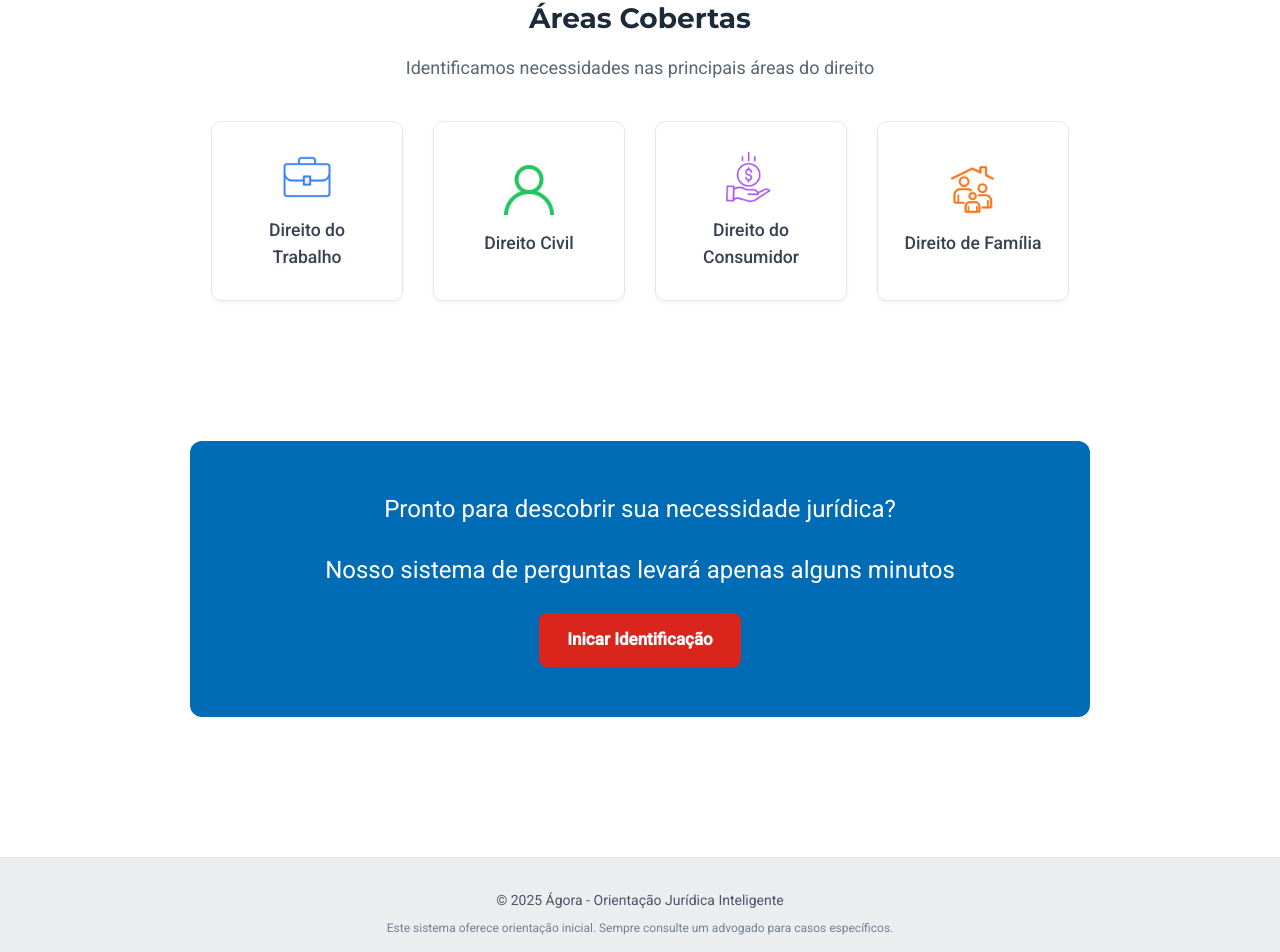
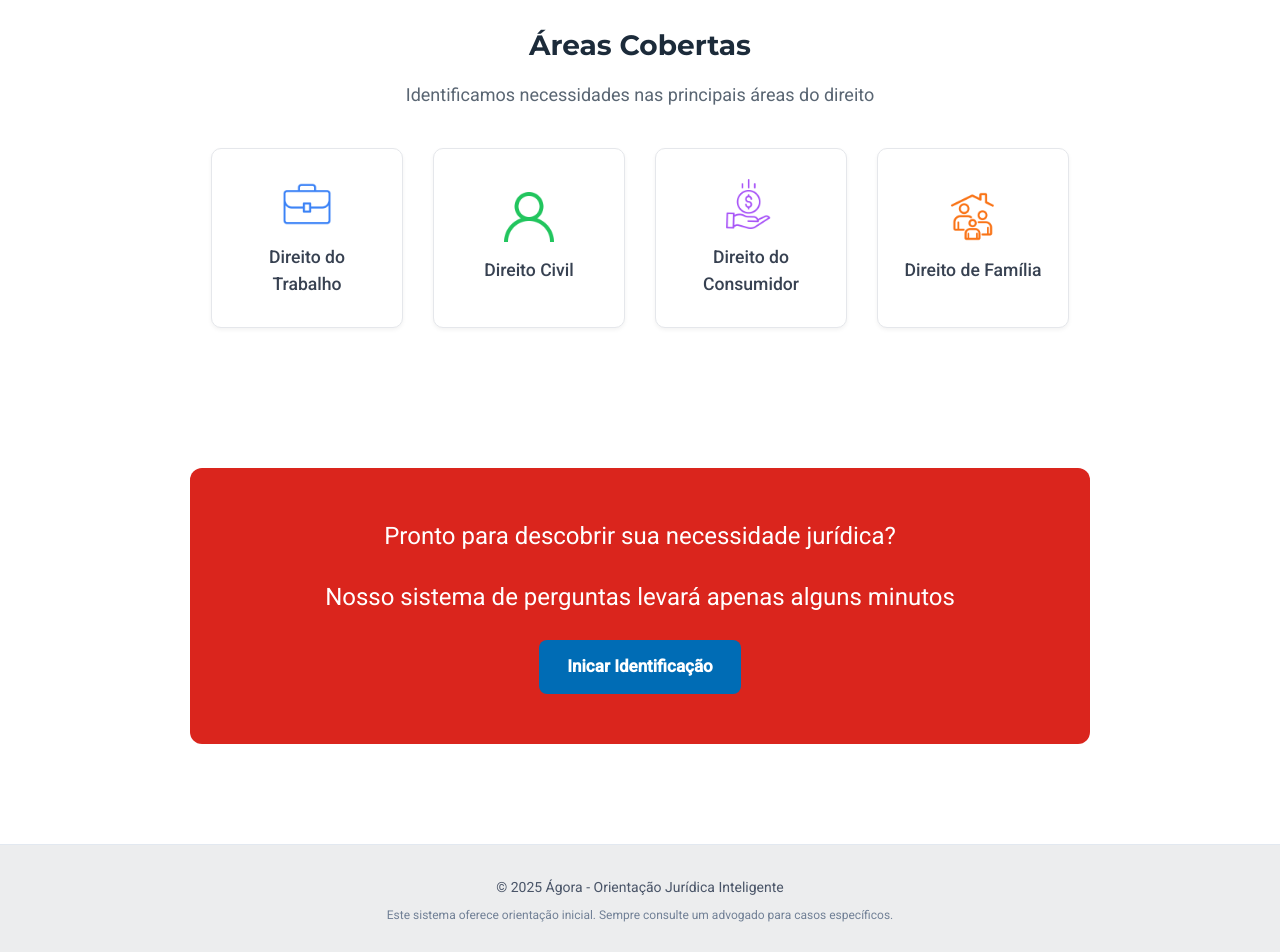
Before and after one commit to paulo-azul/Hackathon_TJ, a Next.js app: page /Home in a window 1280 px wide. Shown: the part 1172-2124 px from the top of the page. Built offline with nearby package versions, Linux system fonts and the light colour scheme.

Commit message:
versão final do projeto 2

```diff
--- a/src/app/Home/page.css
+++ b/src/app/Home/page.css
@@ -10,15 +10,19 @@
 }
 
 * {
-  overflow-x: hidden;
   box-sizing: border-box;
   font-family: 'Roboto', sans-serif;
+}
+
+html, body {
+  overflow-x: hidden;
 }
 
 .header_pag11 {
   background-color: var(--cor-branco);
   display: flex;
   justify-content: space-around;
+  align-items: center; /* Adicionado para melhor alinhamento vertical */
   color: var(--cor-texto-principal);
   padding: 15px;
   font-size: 18px;
@@ -69,7 +73,7 @@
   min-height: 80vh;
   flex-direction: column;
   align-items: center;
-  padding-top: 80px;
+  padding: 100px 20px 20px; /* Ajustado padding */
 }
 
 .div_icone_incio1 {
@@ -115,6 +119,7 @@
   gap: 20px;
   padding-top: 30px;
   align-items: center;
+  overflow: visible;
 }
 
 .linkazul1 {
@@ -151,11 +156,15 @@
   padding-bottom: 50px;
   font-family: 'Roboto', sans-serif;
   text-align: center;
+  max-width: 600px; /* Adicionado para melhor legibilidade */
 }
 
 .com_funcss_div1 {
   display: flex;
   gap: 30px;
+  justify-content: center; /* CORRIGIDO */
+  flex-wrap: wrap; /* CORRIGIDO */
+  width: 100%;
 }
 
 .div_areas1 {
@@ -184,17 +193,21 @@
 .desc_areas1 {
   color: var(--cor-texto-secundario);
   font-size: 18px;
+  max-width: 600px; /* Adicionado para melhor legibilidade */
 }
 
 .comp_areas1 {
   display: flex;
   gap: 30px;
+  justify-content: center; /* CORRIGIDO */
+  flex-wrap: wrap; /* CORRIGIDO */
   padding-bottom: 20px;
+  width: 100%;
 }
 
 .area_final1 {
   background-color: var(--cor-branco);
-  padding: 40px 20px 140px;
+  padding: 40px 20px 100px; /* Ajustado padding */
   display: flex;
   justify-content: center;
   align-items: center;
@@ -202,14 +215,14 @@
 
 .necessidade_jurd1 {
   padding: 50px;
-  background-color: var(--cor-azul-bahia);
+  background-color: var(--cor-vermelho-bahia);
   color: var(--cor-branco);
   text-align: center;
   display: flex;
   flex-direction: column;
   gap: 25px;
   align-items: center;
-  width: 90%;
+  width: 100%;
   max-width: 900px;
   border-radius: 12px;
   font-family: 'Montserrat', sans-serif;
@@ -217,7 +230,7 @@
 }
 
 .linkamarelo1 {
-  background-color: var(--cor-vermelho-bahia);
+  background-color: var(--cor-azul-bahia);
   color: var(--cor-branco);
   padding: 14px 28px;
   border-radius: 8px;
@@ -237,11 +250,11 @@
 }
 
 @media (max-width: 768px) {
+  .pag_inicio_txt_ini_tit1 { font-size: 28px; }
   .pag_inicio_txt_ini1 { font-size: 17px; }
-  .pag_inicio_txt_ini_tit1 { font-size: 26px; }
   .div_links_paginitxt1 { flex-direction: column; gap: 20px; width: 100%; }
-  .linkazul1 { width: 90%; text-align: center; }
-  .com_funcss_div1, .comp_areas1 { flex-direction: column; gap: 30px; }
+  .linkazul1 { width: 90%; max-width: 300px; text-align: center; } /* Adicionado max-width */
+  .com_funcss_div1, .comp_areas1 { flex-direction: column; align-items: center; gap: 30px; }
   .tit_areas1, .div_como_funciona1 { font-size: 24px; }
   .desc_areas1, .desc_como_func1 { font-size: 17px; }
   .necessidade_jurd1 { padding: 40px 20px; font-size: 20px; }
--- a/src/app/Identificar/algoritmo.js
+++ b/src/app/Identificar/algoritmo.js
@@ -71,7 +71,8 @@ export const perguntas = [
 
     // --- Ramo Consumo ---
     {id: 201, texto: 'Você já tentou resolver diretamente com a empresa/lugar onde comprou?', preRequisito: { perguntaId: 101, resposta: 'SIM' }},
-    {id: 202, texto: 'O que aconteceu após tentar resolver com a empresa?', preRequisito: { perguntaId: 201, resposta: 'SIM' }, opcoes: ["Não resolveram ou não responderam.", "Fizeram um acordo mas não cumpriram."]},
+    {id: 202, texto: 'O que aconteceu após tentar resolver com a empresa?', preRequisito: { perguntaId: 201, resposta: 'SIM' }},
+    {id: 203, texto: 'Não resolveram ou não responderam?', preRequisito : {perguntaId : 201, resposta: 'SIM'}},
 
     // --- Ramo Conflitos ---
     {id: 301, texto: 'Houve agressão física, ameaça ou algum crime?', preRequisito: { perguntaId: 102, resposta: 'SIM' }},
@@ -144,8 +145,8 @@ function popularRespostas(entidadeId, caminho) {
  */
 const caminhos = {
     // Ramo Consumo
-    1: { 101: 'SIM', 201: 'SIM', 202: 'Não resolveram ou não responderam.' },
-    2: { 101: 'SIM', 201: 'SIM', 202: 'Fizeram um acordo mas não cumpriram.' },
+    1: { 101: 'SIM', 201: 'SIM', 203: 'NÃO'},
+    2: { 101: 'SIM', 201: 'SIM', 203: 'SIM'},
     20: { 101: 'SIM', 201: 'NÃO' },
 
     // Ramo Conflitos
```
